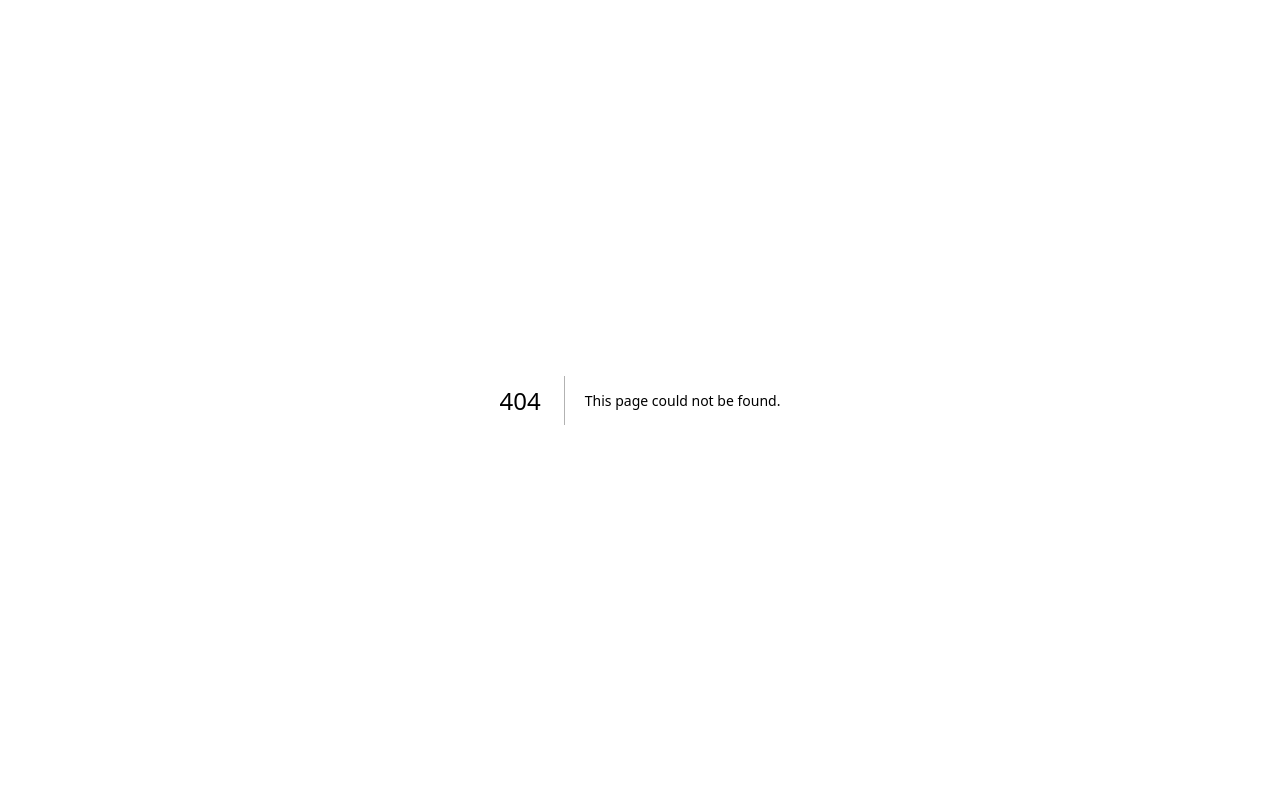
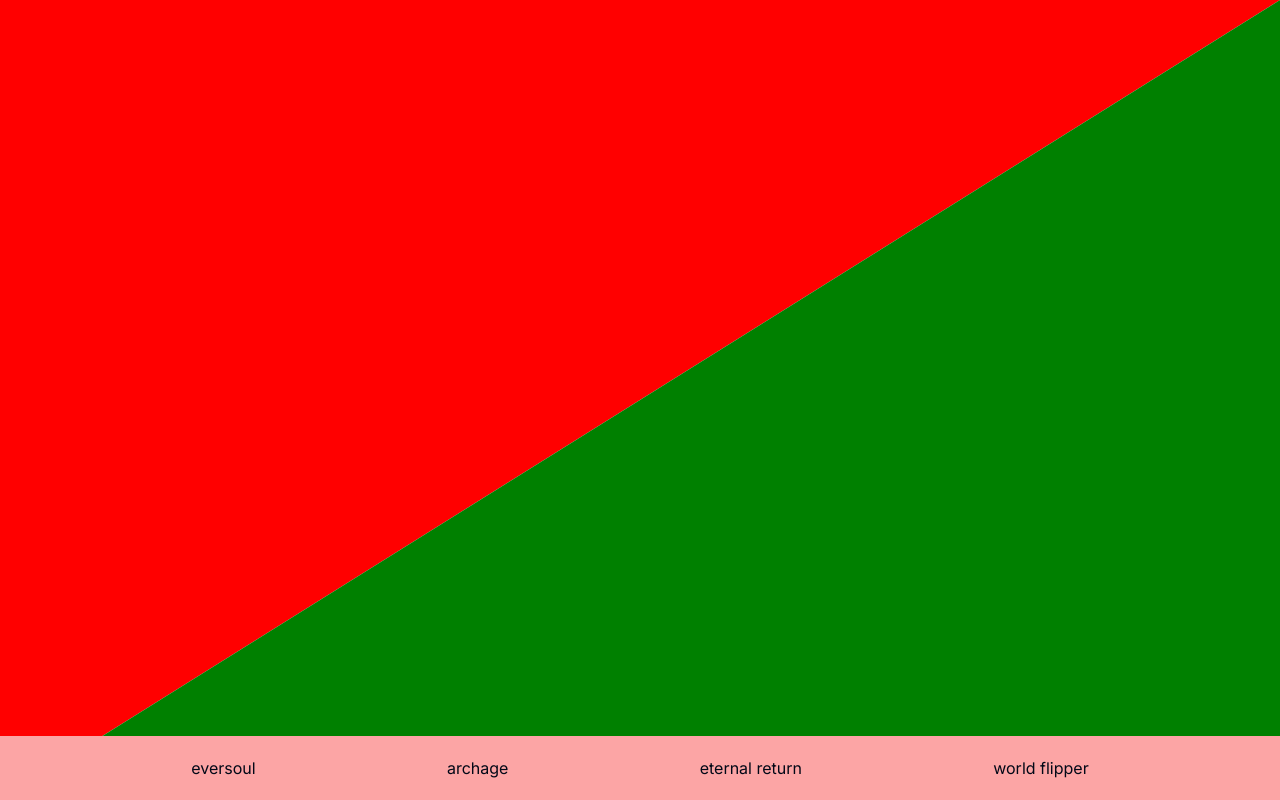
Before and after one commit to kurissu/tomitechseo, a Next.js app: page /game-animation in a window 1280 px wide. Before the commit this address had no page. Built offline with nearby package versions, Linux system fonts and the light colour scheme; what tailwindcss-animated would draw is missing.

Commit message:
add game-animation page

```diff
--- /dev/null
+++ b/app/game-animation/ingredients.ts
@@ -0,0 +1,26 @@
+export interface Ingredient {
+  src: string;
+  alt: string;
+}
+
+export const allIngredients = [
+  { src: "/images/EVS_chr.png", alt: "eversoul" },
+  { src: "/images/AA_chr.png", alt: "archage" },
+  { src: "/images/ER_chr_v1.png", alt: "eternal return" },
+  { src: "/images/WF_chr.png", alt: "world flipper" },
+
+//   { src: "🍅", alt: "eversoul" },
+//   { src: "🥬", alt: "archage" },
+//   { src: "🧀", alt: "eternal return" },
+//   { src: "🥕", alt: "world flipper" },
+];
+
+const [eversoul, archage, eternal_return, world_flipper] = allIngredients;
+export const initialTabs = [eversoul, archage, eternal_return, world_flipper];
+
+export function getNextIngredient(
+  ingredients: Ingredient[]
+): Ingredient | undefined {
+  const existing = new Set(ingredients);
+  return allIngredients.find((ingredient) => !existing.has(ingredient));
+}
--- /dev/null
+++ b/app/game-animation/page.tsx
@@ -0,0 +1,75 @@
+"use client";
+
+import Image from "next/image";
+import { useState } from "react";
+import { initialTabs as tabs } from "./ingredients";
+import { motion, AnimatePresence } from "framer-motion";
+
+import "./styles.css";
+
+export default function App() {
+  const [hoverTab, setHoverTab] = useState();
+  const [selectedTab, setSelectedTabTab] = useState();
+
+  const handleMouseOver = (item) => {
+    setHoverTab(item);
+    setSelectedTabTab(null);
+  };
+
+  const handleMouseLeave = () => {
+    if (selectedTab) {
+      setHoverTab(null);
+    }
+  };
+
+  const handleMouseClick = (item) => {
+    setSelectedTabTab(item);
+  };
+
+  return (
+    <div>
+      <main>
+        <div className={`modal-left ${selectedTab ? "hide" : "show"}`}></div>
+        <div className={`modal-right ${selectedTab ? "hide" : "show"}`}></div>
+        {tabs.map((item) => (
+          <div
+            className=" flex flex-row justify-center items-end"
+            key={item?.alt}
+          >
+            <Image
+              className={` z-40 character ${
+                item.alt === selectedTab?.alt
+                  ? "show"
+                  : item.alt === hoverTab?.alt
+                  ? "show"
+                  : "hide"
+              }`}
+              src={item.src}
+              alt={item.alt}
+              width={800}
+              height={400}
+            />
+          </div>
+        ))}
+      </main>
+
+      <div className=" w-full absolute bottom-0 z-50 flex flex-row justify-evenly h-16 bg-red-300">
+        {tabs.map((item) => (
+          <button
+            key={item.alt}
+            className={item === hoverTab ? "selected" : ""}
+            onMouseOver={() => handleMouseOver(item)}
+            onMouseLeave={handleMouseLeave}
+            onClick={() => handleMouseClick(item)}
+          >
+            {item.alt}
+
+            {item === hoverTab ? (
+              <motion.div className="underline" layoutId="underline" />
+            ) : null}
+          </button>
+        ))}
+      </div>
+    </div>
+  );
+}
--- /dev/null
+++ b/app/game-animation/styles.css
@@ -0,0 +1,117 @@
+.character {
+  position: relative;
+}
+
+.character.show {
+  opacity: 50%;
+  position: absolute;
+  animation: move-up 1s;
+  opacity: 100%;
+  animation-fill-mode: forwards;
+}
+
+.character.hide {
+  position: absolute;
+  animation: move-down 1s;
+  opacity: 50%;
+  animation-fill-mode: forwards;
+}
+
+.modal-left.show {
+  position: absolute;
+  width: 0;
+  height: 0;
+  border-top: 100vh solid red;
+  border-right: 100vw solid transparent;
+  animation: modal-left-slide-in 1s;
+  animation-fill-mode: forwards;
+}
+
+.modal-left.hide {
+  position: absolute;
+  width: 0;
+  height: 0;
+  border-top: 100vh solid red;
+  border-right: 100vw solid transparent;
+  animation: modal-left-slide-out 1s;
+  animation-fill-mode: forwards;
+}
+
+.modal-right.show {
+  position: absolute;
+  width: 0;
+  height: 0;
+  border-bottom: 100vh solid green;
+  border-left: 100vw solid transparent;
+  animation: modal-right-slide-in 1s;
+  animation-fill-mode: forwards;
+}
+
+.modal-right.hide {
+  position: absolute;
+  width: 0;
+  height: 0;
+  border-bottom: 100vh solid green;
+  border-left: 100vw solid transparent;
+  animation: modal-right-slide-out 1s;
+  animation-fill-mode: forwards;
+}
+
+
+@keyframes move-up {
+  from {
+    bottom: 0px;
+    opacity: 0;
+  }
+  to {
+    bottom: 60px;
+    opacity: 1;
+  }
+}
+
+@keyframes move-down {
+  from {
+    bottom: 0px;
+    opacity: 1;
+  }
+  to {
+    bottom: 60px;
+    opacity: 0;
+  }
+}
+
+@keyframes modal-left-slide-in {
+  from {
+    right: 1000px;
+  }
+  to {
+    right: 0px;
+  }
+}
+
+@keyframes modal-left-slide-out {
+  from {
+    right: 0px;
+  }
+  to {
+    right: 1000px;
+  }
+}
+
+@keyframes modal-right-slide-in {
+  from {
+    left: 1000px;
+  }
+  to {
+    left: 0px;
+  }
+}
+
+@keyframes modal-right-slide-out {
+  from {
+    left: 0px;
+  }
+  to {
+    left: 1000px;
+  }
+}
```
